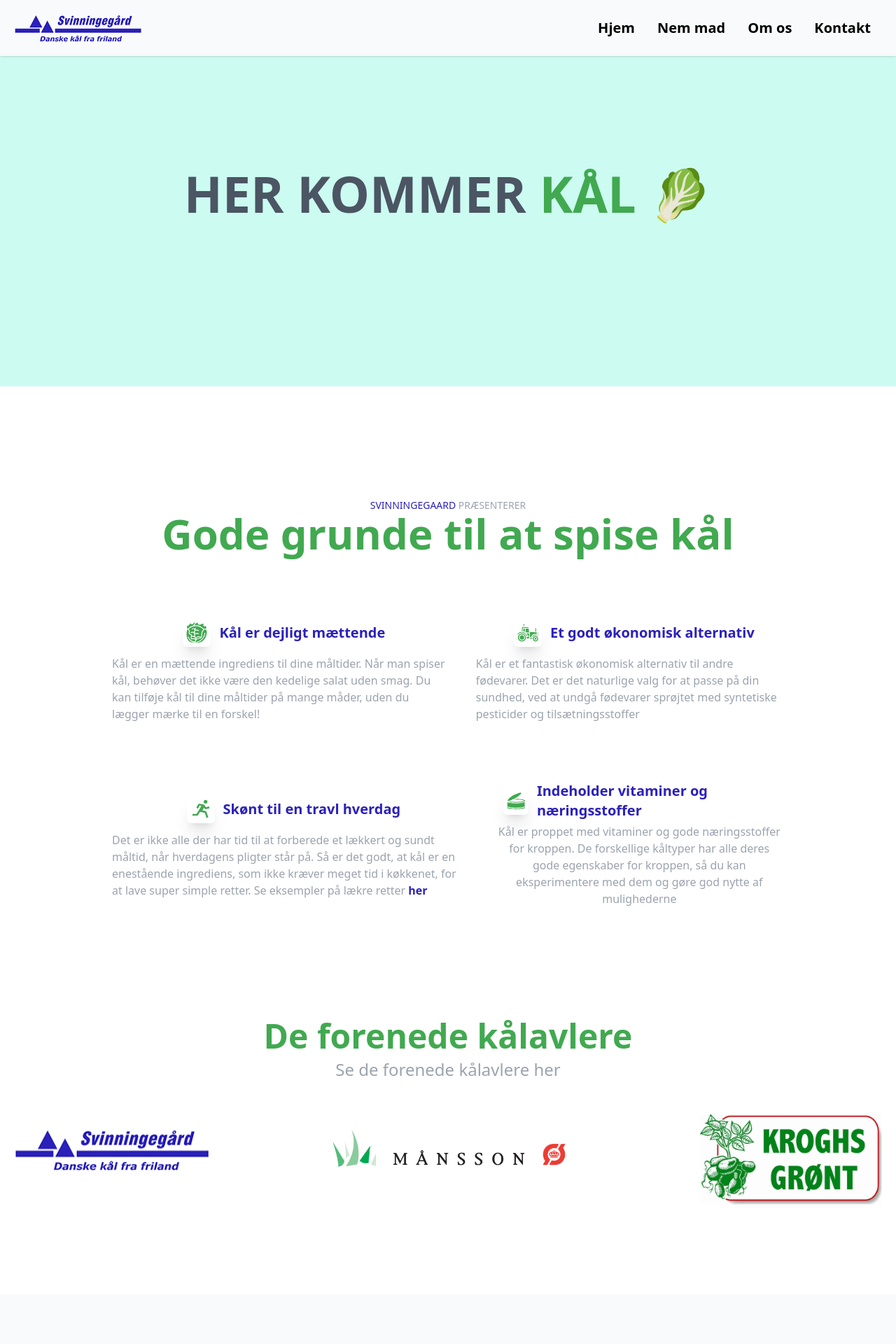
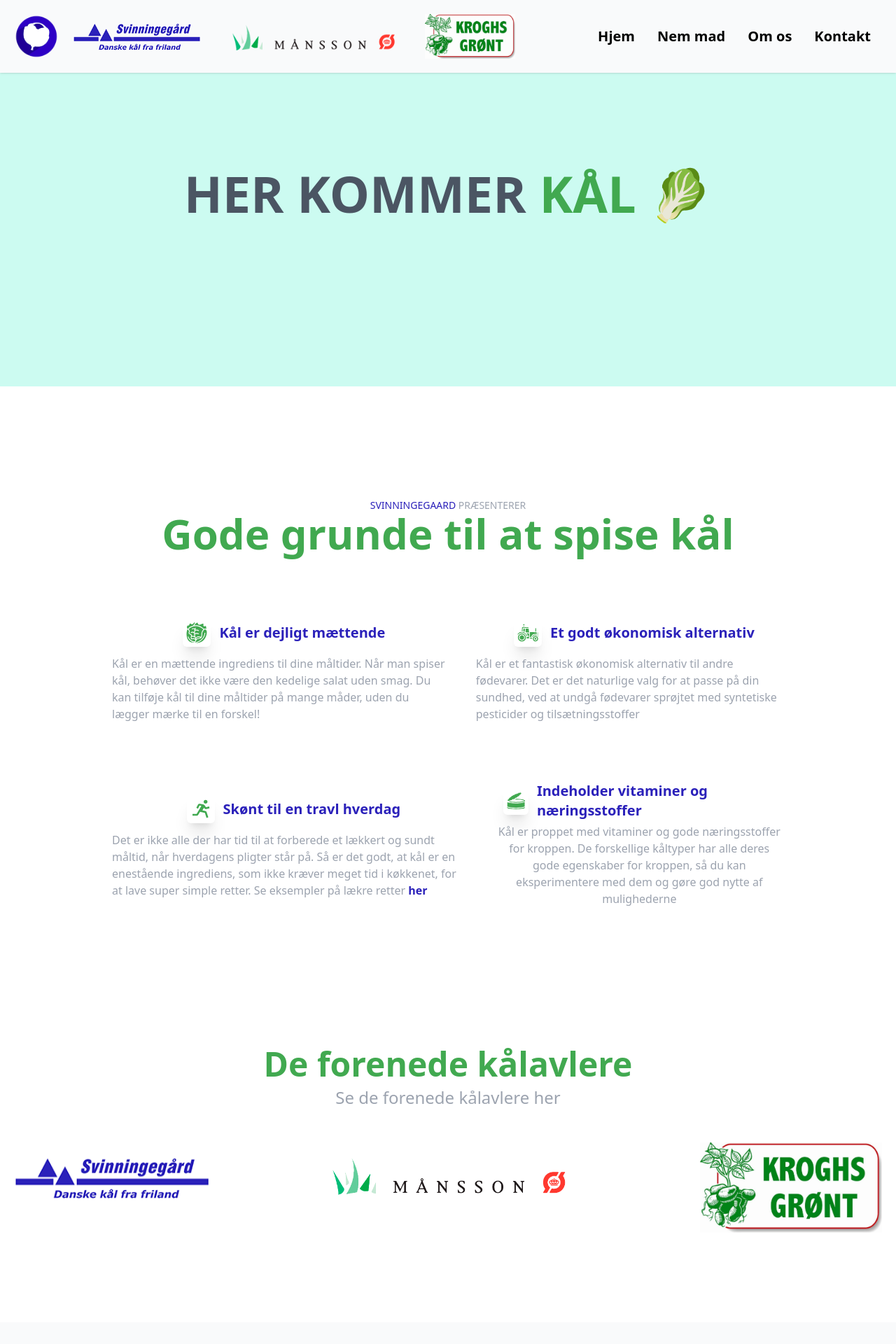
Before and after one commit to Anderzs/hjemmeside-eksamen, a Next.js app: page / in a window 1280 px wide. Shown: the top 1920 px of the page at 70% size. Built offline with nearby package versions, Linux system fonts and the light colour scheme.

Commit message:
Updated commit

```diff
--- a/components/Content.js
+++ b/components/Content.js
@@ -52,12 +52,12 @@ export default function Content() {
 
       </div>
     </div>
-    <div className='border-double mx-auto my-auto sm:text-left sm:text-sm border-black pb-32'>
+    <div className='border-double mx-auto my-auto sm:text-left sm:text-sm border-black pb-32 pt-10'>
       <h1 className='font-bold text-5xl text-center text-[#41a950]'>De forenede kålavlere</h1>
       <h2 className=' text-gray-400 text-2xl text-center py-2'>Se de forenede kålavlere her</h2>
       <div className='flex gap-32 pt-10'>
         <img src='Billede1.png' className='w-[25%] h-[25%] pt-5 px-5 transition ease-in-out delay-150  hover:-translate-y-1 hover:scale-110  duration-300 cursor-pointer block ml-auto mr-auto'/>
-        <img src='Nyt_Logo_Mansson_2019.gif' className='w-[30%] h-[30%] px-5 transition ease-in-out delay-150  hover:-translate-y-1 hover:scale-110  duration-300 cursor-pointer block ml-auto mr-auto'/>
+        <img src='mansson.png' className='w-[30%] h-[30%] px-5 transition ease-in-out delay-150  hover:-translate-y-1 hover:scale-110  duration-300 cursor-pointer block ml-auto mr-auto'/>
         <img src='cropped-logo2.jpeg' className='w-[25%] h-[25%] px-5 pl-10 transition ease-in-out delay-150  hover:-translate-y-1 hover:scale-110  duration-300 cursor-pointer block ml-auto mr-auto'/>
       </div>
     </div>
--- a/components/Navbar.js
+++ b/components/Navbar.js
@@ -7,10 +7,13 @@ export default function Navbar() {
     <nav className="p-5 bg-gray-50 shadow md:flex md:items-center md:justify-between fixed left-0 top-0 w-full">
       <div className="flex justify-between items-center ">
         <span className="text-2xl font-[Poppins] cursor-pointer">
-        <Link href="/">
-            <img className="h-10 inline"
-            src="Billede1.png" />
-        </Link>
+        <Link href="/"><img src='cabbage.png' className='inline h-16 pr-5 transition ease-in-out delay-150  hover:-translate-y-1 hover:scale-110  duration-300 cursor-pointer ml-auto mr-auto' /></Link>
+        <a href='' rel='norefferer' target='_blank'><img className="inline h-10 pr-5 transition ease-in-out delay-150  hover:-translate-y-1 hover:scale-110  duration-300 cursor-pointer ml-auto mr-auto"
+            src="Billede1.png" /></a>
+        <img className="h-16 inline px-5 transition ease-in-out delay-150  hover:-translate-y-1 hover:scale-110  duration-300 cursor-pointer ml-auto mr-auto"
+            src="mansson.png" />
+            <img className="h-16 inline px-5 transition ease-in-out delay-150  hover:-translate-y-1 hover:scale-110  duration-300 cursor-pointer ml-auto mr-auto"
+            src="cropped-logo2.jpeg" />
         </span>
 
         <span className="text-3xl cursor-pointer mx-2 md:hidden block">
```
Also changed, not shown: public/Nyt_Logo_Mansson_2019.gif (deleted), public/mansson.png (added).
